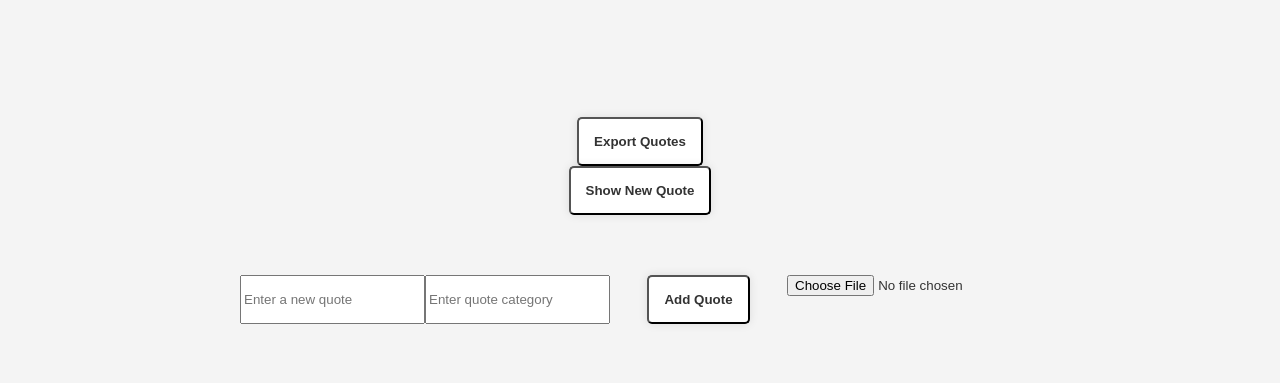
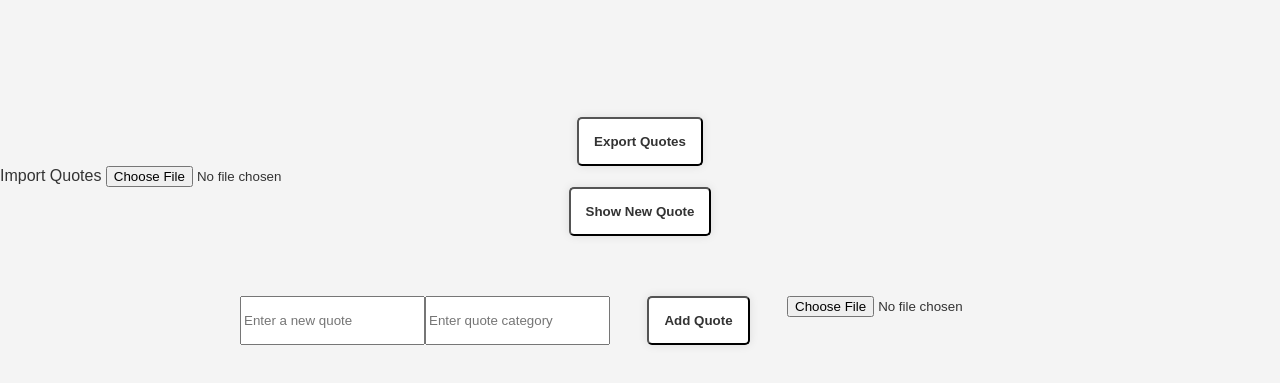
Before and after one commit to The-Motolani/alx_fe_javascript, a plain HTML site: page dom-manipulation/index.html in a window 1280 px wide. Shown: the part 217-600 px from the top of the page. Drawn offline with Linux system fonts and the light colour scheme.

Commit message:
updating the Import quotes button

```diff
--- a/dom-manipulation/index.html
+++ b/dom-manipulation/index.html
@@ -15,6 +15,8 @@
         <h1>Dynamic Quote Generator</h1>
         <div id = "quoteDisplay"></div>
        <button id="exportBtn">Export Quotes</button>
+       <label for="inputFile">Import Quotes</label>
+       <input type="file" id="inputFile">
         <button id = "newQuote">Show New Quote</button>
         <!---
          <div>
```
